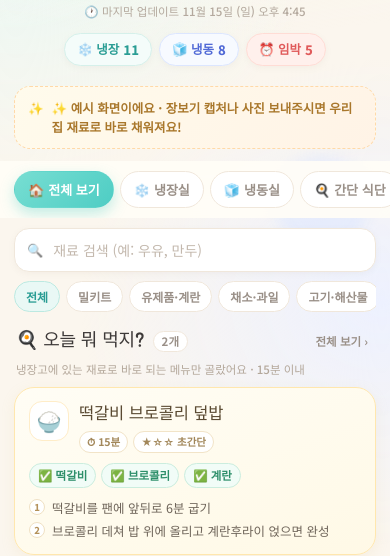
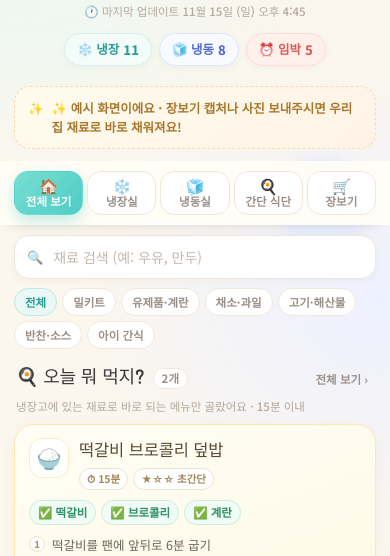
Before and after one commit to jongheeyi-crypto/fridge, a plain HTML site: page index.html in a window 390 px wide. Shown: the part 220-776 px from the top of the page. Drawn offline with Linux system fonts and the light colour scheme.

Commit message:
탭 내비게이션 5칸 고정, 필터 칩 줄바꿈으로 모바일에서 잘리지 않게

```diff
--- a/styles.css
+++ b/styles.css
@@ -179,31 +179,34 @@ body {
   position: sticky;
   top: 0;
   z-index: 20;
-  display: flex;
-  gap: 6px;
+  display: grid;
+  grid-template-columns: repeat(5, minmax(0, 1fr));
+  gap: 4px;
   margin: 12px -14px 0;
   padding: 10px 14px;
-  overflow-x: auto;
   background: rgba(255, 253, 247, 0.93);
   backdrop-filter: blur(10px);
   -webkit-backdrop-filter: blur(10px);
-  scrollbar-width: none;
+  box-shadow: 0 8px 12px -12px rgba(140, 125, 110, 0.5);
 }
-.tabs::-webkit-scrollbar { display: none; }
 
 .tab {
-  flex: 0 0 auto;
-  display: inline-flex;
+  display: flex;
+  flex-direction: column;
   align-items: center;
-  gap: 4px;
-  padding: 8px 13px;
-  border-radius: 999px;
+  justify-content: center;
+  gap: 1px;
+  min-width: 0;
+  padding: 6px 2px;
+  border-radius: 14px;
   border: 1.5px solid var(--line);
   background: #FFFFFF;
   color: var(--ink-soft);
   font-family: inherit;
-  font-size: 13px;
+  font-size: 11.5px;
   font-weight: 700;
+  line-height: 1.25;
+  white-space: nowrap;
   cursor: pointer;
   transition: transform 0.14s ease, box-shadow 0.18s ease, background 0.18s ease, color 0.18s ease;
   -webkit-tap-highlight-color: transparent;
@@ -227,7 +230,7 @@ body {
   background: linear-gradient(135deg, #FFA9A9 0%, #FF8080 100%);
   box-shadow: 0 6px 14px rgba(255, 128, 128, 0.3);
 }
-.tab .tab-emoji { font-size: 13px; line-height: 1; }
+.tab .tab-emoji { font-size: 15px; line-height: 1; }
 
 /* ---------- toolbar ---------- */
 .toolbar { margin-top: 10px; }
@@ -272,24 +275,22 @@ body {
 
 .chips {
   display: flex;
-  gap: 6px;
+  flex-wrap: wrap;
+  gap: 5px;
   margin-top: 9px;
-  overflow-x: auto;
   padding-bottom: 2px;
-  scrollbar-width: none;
 }
-.chips::-webkit-scrollbar { display: none; }
 .chips[hidden] { display: none; }
 
 .chip {
   flex: 0 0 auto;
-  padding: 6px 11px;
+  padding: 5px 10px;
   border-radius: 999px;
   border: 1.5px solid var(--line);
   background: #FFFFFF;
   color: var(--ink-soft);
   font-family: inherit;
-  font-size: 12px;
+  font-size: 11.5px;
   font-weight: 600;
   cursor: pointer;
   transition: background 0.16s ease, color 0.16s ease, border-color 0.16s ease;
```
